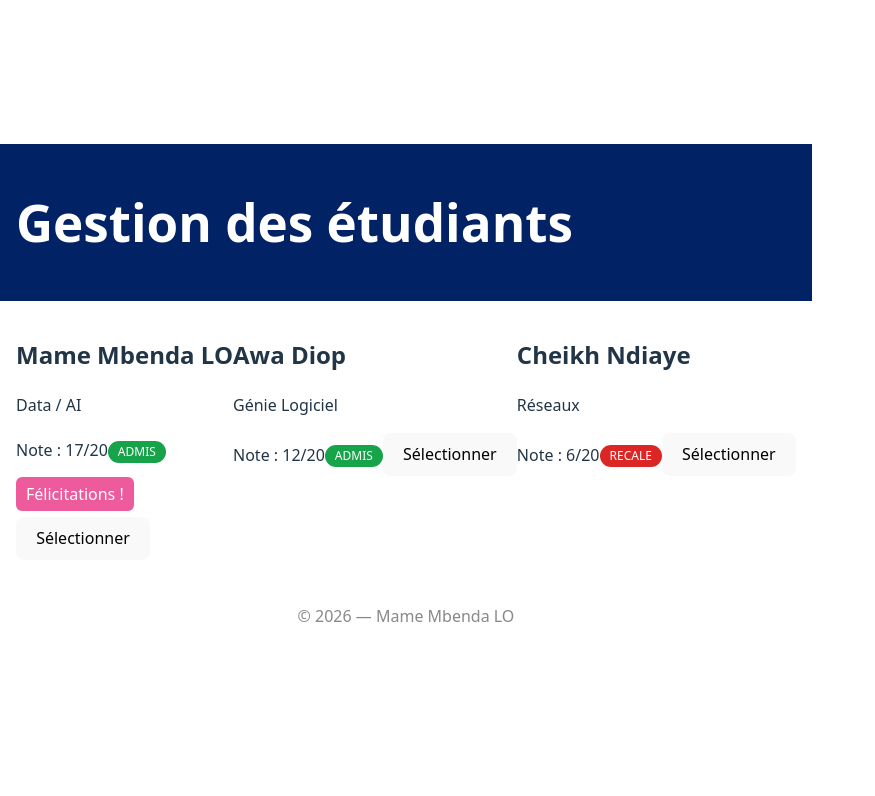
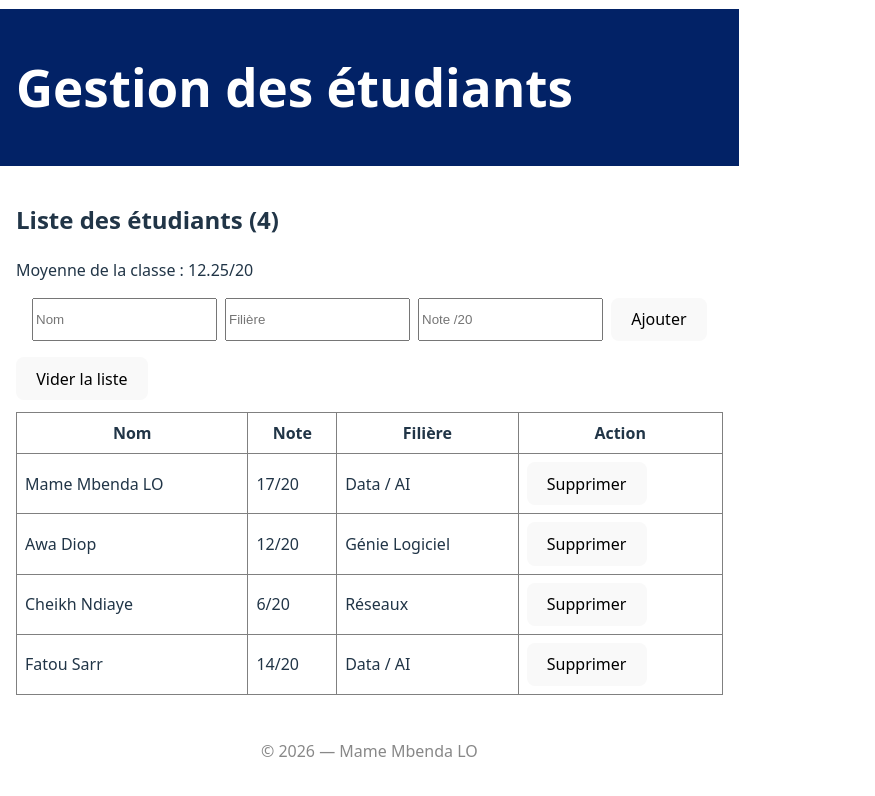
Before and after one commit to mbenda01/tp-react, a React (Vite) app: page / in a window 1280 px wide. Shown: the top 796 px of the page, without its empty margins (0-875 px from the left). Built offline with nearby package versions, Linux system fonts and the light colour scheme.

Commit message:
feat(ex3): liste dynamique useState, formulaire ajout, suppression, moyenne temps réel

```diff
--- a/src/App.jsx
+++ b/src/App.jsx
@@ -1,40 +1,14 @@
-import { useState } from 'react';
 import Header from './components/Header';
 import Footer from './components/Footer';
-import CarteEtudiant from './components/CarteEtudiant';
+import ListeEtudiants from './components/ListeEtudiants';
 
 function App() {
-  const [selectionne, setSelectionne] = useState(null);
-
-  const etudiants = [
-    { id: 1, nom: 'LO', prenom: 'Mame Mbenda', note: 17, filiere: 'Data / AI' },
-    { id: 2, nom: 'Diop', prenom: 'Awa', note: 12, filiere: 'Génie Logiciel' },
-    { id: 3, nom: 'Ndiaye', prenom: 'Cheikh', note: 6, filiere: 'Réseaux' },
-  ];
-
   return (
     <>
       <Header />
-
-      {selectionne && (
-        <p style={{ padding: '8px 16px', background: '#e0f2fe' }}>
-          Sélectionné : {selectionne.prenom} {selectionne.nom} ({selectionne.note}/20)
-        </p>
-      )}
-
-      <main style={{ display: 'flex', flexWrap: 'wrap', padding: '16px' }}>
-        {etudiants.map(e => (
-          <CarteEtudiant
-            key={e.id}
-            nom={e.nom}
-            prenom={e.prenom}
-            note={e.note}
-            filiere={e.filiere}
-            onSelectionner={setSelectionne}
-          />
-        ))}
+      <main>
+        <ListeEtudiants />
       </main>
-
       <Footer />
     </>
   );
--- /dev/null
+++ b/src/components/FormulaireAjout.jsx
@@ -0,0 +1,54 @@
+import { useState } from 'react';
+
+const FormulaireAjout = ({ onAjout }) => {
+  const [nom, setNom] = useState('');
+  const [filiere, setFiliere] = useState('');
+  const [note, setNote] = useState('');
+  const [erreur, setErreur] = useState('');
+
+  const handleSubmit = (e) => {
+    e.preventDefault(); // empêcher le rechargement de la page
+
+    // Validation basique
+    if (!nom.trim()) { setErreur('Le nom est requis'); return; }
+    if (!filiere.trim()) { setErreur('La filière est requise'); return; }
+    if (note === '' || note < 0 || note > 20) { setErreur('Note invalide (0-20)'); return; }
+
+    // Appeler la fonction du parent
+    onAjout({ id: Date.now(), nom, filiere, note: Number(note) });
+
+    // Réinitialiser
+    setNom('');
+    setFiliere('');
+    setNote('');
+    setErreur('');
+  };
+
+  return (
+    <form onSubmit={handleSubmit} style={{ margin: '16px', display: 'flex', gap: '8px', flexWrap: 'wrap' }}>
+      {erreur && <p style={{ color: 'red', width: '100%' }}>{erreur}</p>}
+
+      <input
+        type="text"
+        placeholder="Nom"
+        value={nom}
+        onChange={(e) => setNom(e.target.value)}
+      />
+      <input
+        type="text"
+        placeholder="Filière"
+        value={filiere}
+        onChange={(e) => setFiliere(e.target.value)}
+      />
+      <input
+        type="number"
+        placeholder="Note /20"
+        value={note}
+        onChange={(e) => setNote(e.target.value)}
+      />
+      <button type="submit">Ajouter</button>
+    </form>
+  );
+};
+
+export default FormulaireAjout;
--- /dev/null
+++ b/src/components/ListeEtudiants.jsx
@@ -0,0 +1,76 @@
+import { useState } from 'react';
+import FormulaireAjout from './FormulaireAjout';
+
+const ListeEtudiants = () => {
+  const [etudiants, setEtudiants] = useState([
+    { id: 1, nom: 'Mame Mbenda LO', note: 17, filiere: 'Data / AI' },
+    { id: 2, nom: 'Awa Diop', note: 12, filiere: 'Génie Logiciel' },
+    { id: 3, nom: 'Cheikh Ndiaye', note: 6, filiere: 'Réseaux' },
+    { id: 4, nom: 'Fatou Sarr', note: 14, filiere: 'Data / AI' },
+  ]);
+
+  // Supprimer : filter crée un nouveau tableau (jamais de mutation)
+  const supprimer = (id) => {
+    setEtudiants(etudiants.filter(e => e.id !== id));
+  };
+
+  // Ajouter : spread pour créer un nouveau tableau
+  const ajouterEtudiant = (nouvelEtudiant) => {
+    setEtudiants([...etudiants, nouvelEtudiant]);
+  };
+
+  // Vider la liste (bonus)
+  const viderListe = () => setEtudiants([]);
+
+  // Moyenne calculée en temps réel
+  const moyenne = etudiants.length > 0
+    ? (etudiants.reduce((somme, e) => somme + e.note, 0) / etudiants.length).toFixed(2)
+    : 0;
+
+  return (
+    <div style={{ padding: '16px' }}>
+      <h2>Liste des étudiants ({etudiants.length})</h2>
+      <p>Moyenne de la classe : {moyenne}/20</p>
+
+      <FormulaireAjout onAjout={ajouterEtudiant} />
+
+      {etudiants.length > 0 && (
+        <button onClick={viderListe} style={{ marginBottom: '12px' }}>
+          Vider la liste
+        </button>
+      )}
+
+      {/* Message si liste vide */}
+      {etudiants.length === 0 && <p>Aucun étudiant.</p>}
+
+      {etudiants.length > 0 && (
+        <table border="1" cellPadding="8" style={{ borderCollapse: 'collapse', width: '100%' }}>
+          <thead>
+            <tr>
+              <th>Nom</th>
+              <th>Note</th>
+              <th>Filière</th>
+              <th>Action</th>
+            </tr>
+          </thead>
+          <tbody>
+            {etudiants.map(etudiant => (
+              <tr key={etudiant.id}> {/* key OBLIGATOIRE */}
+                <td>{etudiant.nom}</td>
+                <td>{etudiant.note}/20</td>
+                <td>{etudiant.filiere}</td>
+                <td>
+                  <button onClick={() => supprimer(etudiant.id)}>
+                    Supprimer
+                  </button>
+                </td>
+              </tr>
+            ))}
+          </tbody>
+        </table>
+      )}
+    </div>
+  );
+};
+
+export default ListeEtudiants;
```
